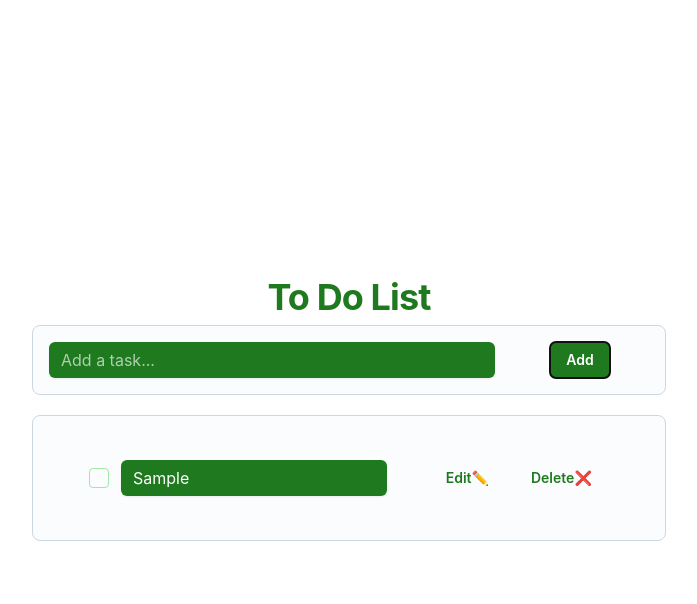
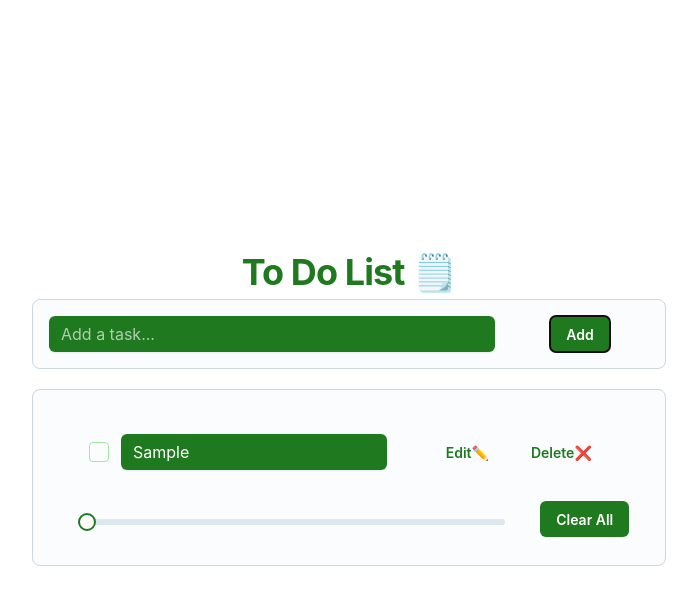
Before and after one commit to Lorene15/To-Do-List, a React (Vite) app: page / in a window 1280 px wide. Both pictures are taken after typing "Sample" into the empty fields and a click on the button "Add". Shown: the top 604 px of the page, without its empty margins (291-988 px from the left). Built offline with nearby package versions, Linux system fonts and the light colour scheme.

Commit message:
Completed ListTasks

```diff
--- a/src/App.jsx
+++ b/src/App.jsx
@@ -1,4 +1,4 @@
-import React, { useState } from "react";
+import React, { useState, useEffect } from "react";
 import Typography from "@mui/joy/Typography";
 import Card from "@mui/joy/Card";
 import Button from "@mui/joy/Button";
@@ -7,11 +7,19 @@ import CardContent from "@mui/joy/CardContent";
 import Grid from "@mui/joy/Grid";
 import Checkbox from "@mui/joy/Checkbox";
 import Sheet from "@mui/joy/Sheet";
-import { Box } from "@mui/joy";
+import Slider from "@mui/joy/Slider";
 
 function App() {
   const [items, setItems] = useState([]);
   const [showList, setShowList] = useState(false);
+  const [progress, setProgress] = useState(0);
+
+  useEffect(() => {
+    const checkedCount = items.filter((item) => item.packed).length;
+    const totalCount = items.length;
+    const percentage = totalCount > 0 ? (checkedCount / totalCount) * 100 : 0;
+    setProgress(percentage);
+  }, [items]);
 
   function handleAddItems(item) {
     setItems((items) => [...items, item]);
@@ -35,6 +43,23 @@ function App() {
     }
   }
 
+  function handleCheckboxToggle(itemId) {
+    setItems(
+      items
+        .map((item) => {
+          if (item.id === itemId) {
+            return { ...item, packed: !item.packed };
+          }
+          return item;
+        })
+        .sort((a, b) => a.packed - b.packed)
+    );
+  }
+
+  const updateItems = (updateItems) => {
+    setItems(updateItems);
+  };
+
   return (
     <div className="app">
       <div className="container">
@@ -46,6 +71,9 @@ function App() {
               items={items}
               onDeleteItem={handleDeleteItem}
               onEditItem={handleEditItem}
+              onCheckboxToggle={handleCheckboxToggle}
+              progress={progress}
+              updateItems={updateItems}
             />
           </div>
         )}
@@ -58,7 +86,7 @@ function Header() {
   return (
     <div className="header">
       <Typography color="success" level="h1" variant="plain">
-        To Do List
+        To Do List 🗒️
       </Typography>
     </div>
   );
@@ -109,10 +137,17 @@ function Form({ onHandleAddItems, setShowList }) {
   );
 }
 
-function ListTasks({ items, onDeleteItem, onEditItem }) {
+function ListTasks({
+  items,
+  onDeleteItem,
+  onEditItem,
+  onCheckboxToggle,
+  progress,
+  updateItems,
+}) {
   const [isEditing, setIsEditing] = useState(false);
   const [editedTaskText, setEditedTaskText] = useState("");
-  const [editedTaskId, setEditedTaskId] = useState("");
+  const [editedTaskId, setEditedTaskId] = useState(null);
 
   const handleEditClick = (taskId, taskText) => {
     setIsEditing(true);
@@ -124,14 +159,29 @@ function ListTasks({ items, onDeleteItem, onEditItem }) {
     onEditItem(editedTaskId, editedTaskText);
     setIsEditing(false);
     setEditedTaskText("");
-    setEditedTaskId("");
+    setEditedTaskId(null);
   };
 
   const handleCancelEdit = () => {
     setIsEditing(false);
     setEditedTaskText("");
-    setEditedTaskId("");
+    setEditedTaskId(null);
   };
+
+  const handleClearAll = () => {
+    const isConfirmed = window.confirm(
+      "Are you sure you want to clear all tasks?"
+    );
+
+    if (isConfirmed) {
+      const updatedItems = items.filter((item) => !item.packed);
+      updateItems(updatedItems);
+    }
+  };
+
+  if (items.length === 0) {
+    return null;
+  }
 
   return (
     <Card sx={{ width: 600 }}>
@@ -149,9 +199,9 @@ function ListTasks({ items, onDeleteItem, onEditItem }) {
                   <div style={{ display: "flex", alignItems: "center" }}>
                     <Checkbox
                       checked={item.packed}
-                      onChange={() => console.log("Checkbox changed")}
                       color="success"
                       variant="outlined"
+                      onChange={() => onCheckboxToggle(item.id)}
                     />
                     <Grid xs={11}>
                       <Input
@@ -217,6 +267,17 @@ function ListTasks({ items, onDeleteItem, onEditItem }) {
             </Sheet>
           ))}
         </ul>
+
+        <Grid container spacing={2} sx={{ flexGrow: 1, marginLeft: "30px" }}>
+          <Grid xs={9}>
+            <Slider color="success" value={progress} />
+          </Grid>
+          <Grid xs={3}>
+            <Button color="success" onClick={handleClearAll}>
+              Clear All
+            </Button>
+          </Grid>
+        </Grid>
       </CardContent>
     </Card>
   );
```
